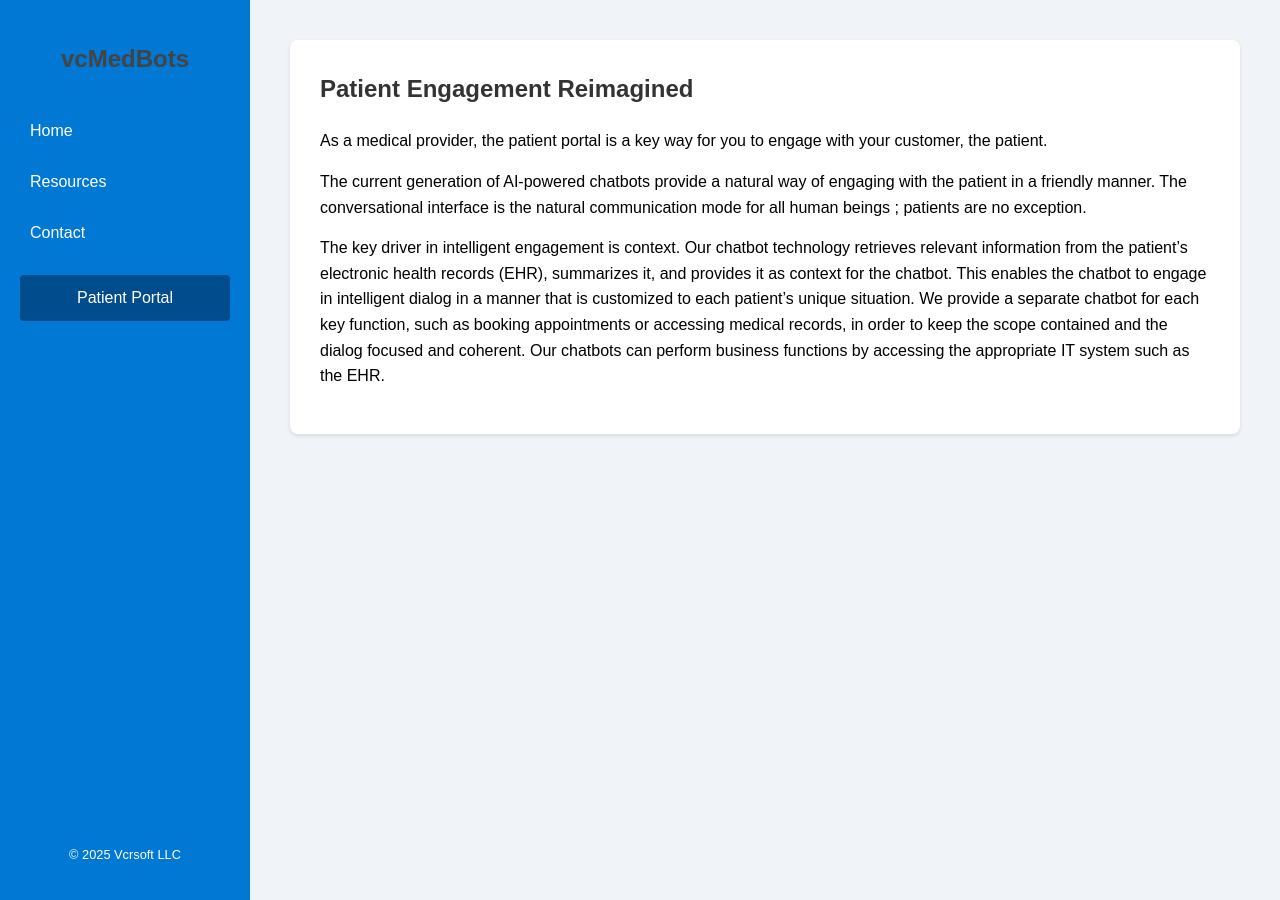
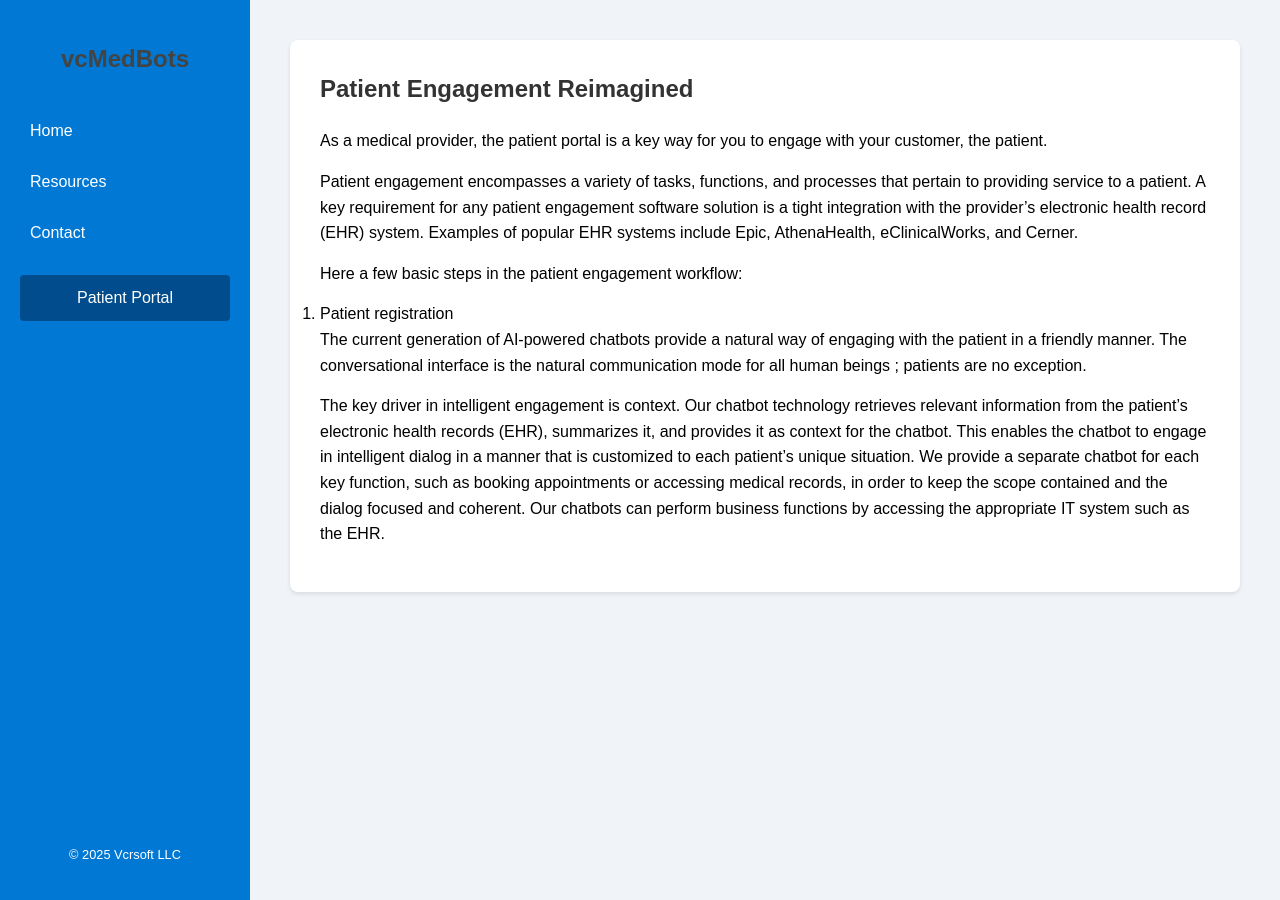
Before and after one commit to vcrsoft/vcrsoft.github.io, a Jekyll site: the page built from _resources/patientEngagement.md, in a window 1280 px wide. Built offline with Jekyll 4.4.1, drawn with Linux system fonts in a browser that asks for light colours.

Commit message:
Update patientEngagement.md

```diff
--- a/_resources/patientEngagement.md
+++ b/_resources/patientEngagement.md
@@ -9,6 +9,12 @@ As a medical provider, the patient portal is a key way for you to engage with yo
 
 <!--more-->
 
+Patient engagement encompasses a variety of tasks, functions, and processes that pertain to providing service to a patient. A key requirement for any patient engagement software solution is a tight integration with the provider's electronic health record (EHR) system. Examples of popular EHR systems include Epic, AthenaHealth, eClinicalWorks, and Cerner.
+
+Here a few basic steps in the patient engagement workflow:
+
+1. Patient registration
+
 The current generation of AI-powered chatbots provide a natural way of engaging with the patient in a friendly manner. The conversational interface is the natural communication mode for all human beings ; patients are no exception.
 
 The key driver in intelligent engagement is context. Our chatbot technology retrieves relevant information from the patient's electronic health records (EHR), summarizes it, and provides it as context for the chatbot. This enables the chatbot to engage in intelligent dialog in a manner that is customized to each patient's unique situation. We provide a separate chatbot for each key function, such as booking appointments or accessing medical records, in order to keep the scope contained and the dialog focused and coherent. Our chatbots can perform business functions by accessing the appropriate IT system such as the EHR.
```
